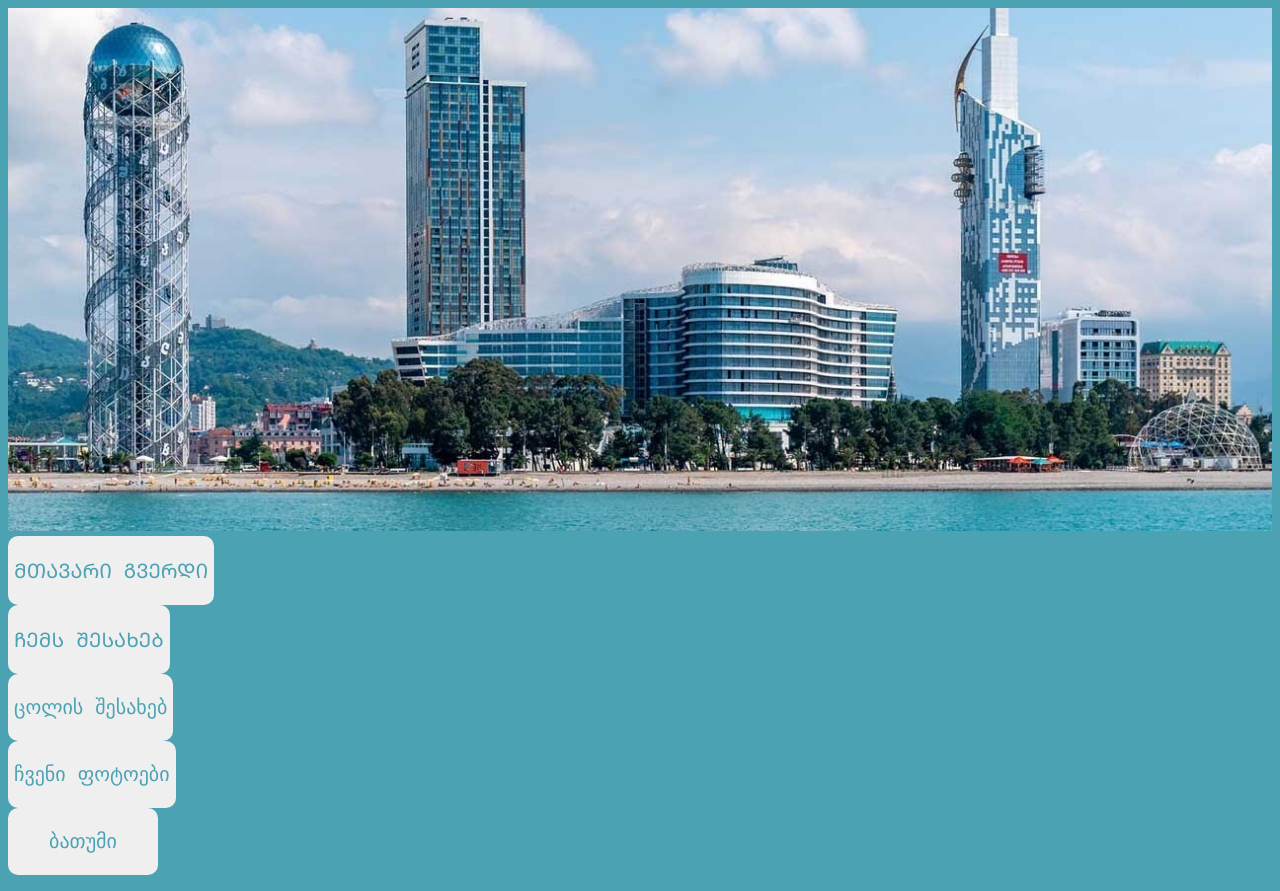
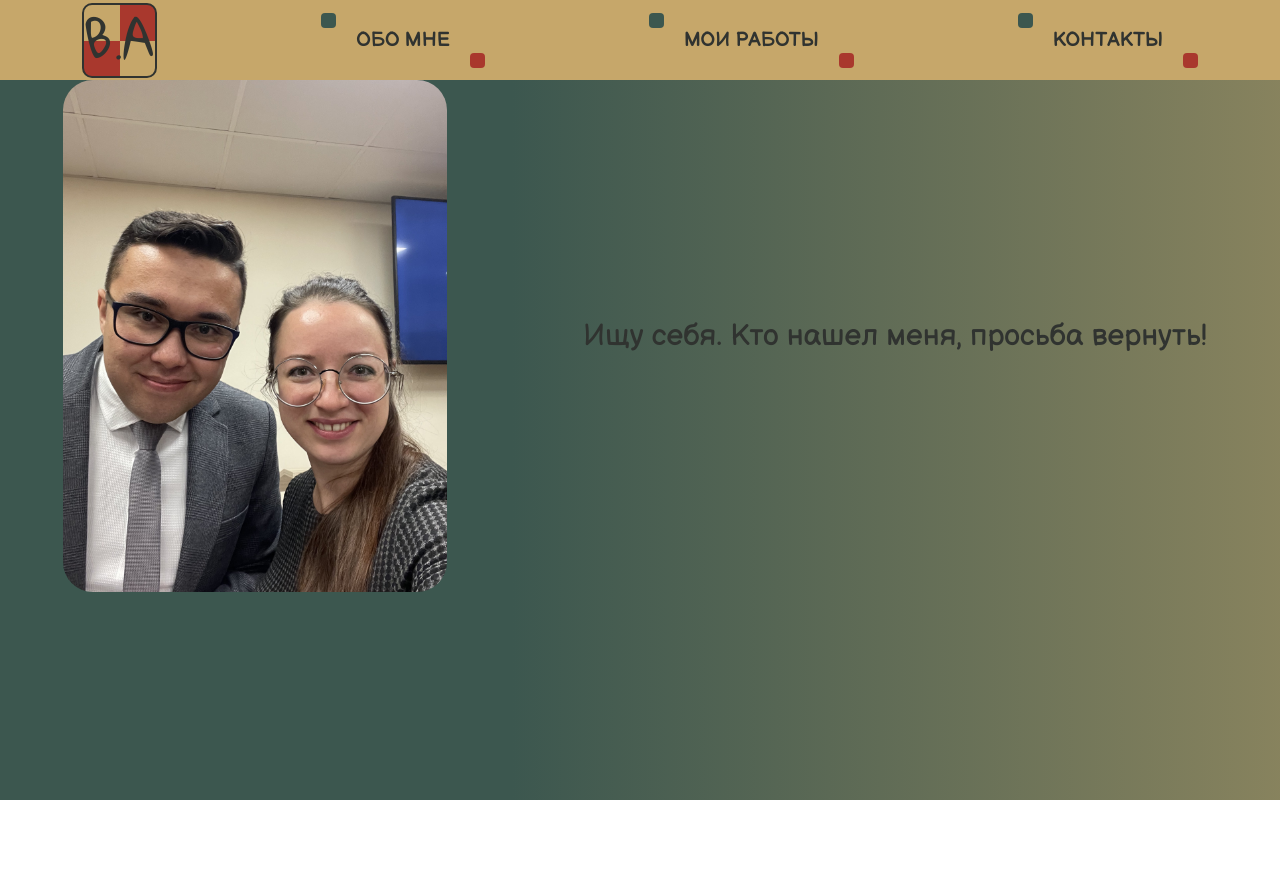
Before and after one commit to uadim4ik9696/uadim4ik, a website: page index.html in a window 1280 px wide. After the commit the page ends 800 px from the top, so only its background shows below. Drawn offline with Linux system fonts and the light colour scheme.

Commit message:
my portfolio

```diff
--- /dev/null
+++ b/css/index.css
@@ -0,0 +1,143 @@
+@import url('https://fonts.googleapis.com/css2?family=Balsamiq+Sans:wght@400;700&family=Gloria+Hallelujah&display=swap');
+
+:root {
+  /* --light-pink: #ffffff; */
+  --yellow: #c6a76a;
+  --red: #a9382d;
+  --dark-green: #303330;
+  --green: #3c574f;
+}
+
+body {
+  background-image: linear-gradient(
+    90deg,
+    var(--green) 40%,
+    var(--yellow) 150%
+  );
+
+  font-family: 'Gloria Hallelujah', cursive;
+}
+/* --------------------------------------------------header--------------------------------------------------------------------------------------- */
+.header {
+  height: 80px;
+  background-color: var(--yellow);
+  display: flex;
+  justify-content: space-around;
+  align-items: center;
+}
+.logo {
+  background-image: linear-gradient(
+      45deg,
+      var(--red) 25%,
+      transparent 25%,
+      transparent 75%,
+      var(--red) 75%,
+      var(--red)
+    ),
+    linear-gradient(
+      45deg,
+      var(--red) 25%,
+      transparent 25%,
+      transparent 75%,
+      var(--red) 75%,
+      var(--red)
+    );
+  background-size: 80px 80px;
+  background-position: 0 0, 36px 36px;
+  border: 2px solid var(--dark-green);
+  border-radius: 10px;
+  width: 75px;
+  height: 75px;
+  display: flex;
+  justify-content: center;
+  align-items: center;
+  position: relative;
+}
+.ab {
+  position: absolute;
+  font-family: 'Gloria Hallelujah', cursive;
+  font-size: 48px;
+  color: var(--dark-green);
+}
+.btn {
+  width: auto;
+  font-family: 'Balsamiq Sans', cursive;
+  font-weight: bold;
+  text-transform: uppercase;
+  background-color: transparent;
+  border: none;
+  height: 55px;
+  line-height: 55px;
+  font-size: 20px;
+  padding: 0 35px;
+  cursor: pointer;
+  position: relative;
+  outline: none;
+  z-index: 5;
+  transition: 0.5s all;
+  color: var(--dark-green);
+}
+.btn::before,
+.btn::after {
+  content: '';
+  width: 15px;
+  height: 15px;
+  position: absolute;
+  transition: 0.3s all;
+  border-radius: 4px;
+}
+.btn::before {
+  background-color: var(--green);
+  top: 0;
+  left: 0;
+  z-index: -2;
+  animation: toBottom 3s ease infinite;
+}
+.btn::after {
+  background-color: var(--red);
+  bottom: 0;
+  right: 0;
+  z-index: -1;
+  animation: toTop 3s ease infinite;
+}
+.btn:hover {
+  color: var(--dark-green);
+  font-size: 20, 5px;
+}
+.btn:hover::before {
+  width: 100%;
+  height: 100%;
+  top: 10px;
+  left: 10px;
+  animation: none;
+  border-radius: 10px;
+}
+.btn:hover::after {
+  width: 100%;
+  height: 100%;
+  animation: none;
+  border-radius: 10px;
+}
+
+.btn:active {
+  color: var(--yellow);
+  transition: none;
+}
+
+/* -----------------------------------header----------------------------------------------------------------------------------------------------- */
+/* -----------------------------------body------------------------------------------------------------------------------------------------------- */
+.foto_conteiner {
+  display: flex;
+  justify-content: space-around;
+  align-items: center;
+}
+.myfoto {
+  width: 30%;
+  border-radius: 30px;
+}
+.text {
+  font-family: 'Balsamiq Sans', cursive;
+  font-size: 30px;
+  margin: 10px;
+  color: var(--dark-green);
+}
--- /dev/null
+++ b/css/obnulenie.css
@@ -0,0 +1,36 @@
+*{
+	padding: 0;
+	margin: 0;
+	border: 0;
+}
+*,*:before,*:after{
+	-moz-box-sizing: border-box;
+	-webkit-box-sizing: border-box;
+	box-sizing: border-box;
+}
+:focus,:active{outline: none;}
+a:focus,a:active{outline: none;}
+
+nav,footer,header,aside{display: block;}
+
+html,body{
+	height: 100%;
+	width: 100%;
+	font-size: 100%;
+	line-height: 1;
+	font-size: 14px;
+	-ms-text-size-adjust: 100%;
+	-moz-text-size-adjust: 100%;
+	-webkit-text-size-adjust: 100%;
+}
+input,button,textarea{font-family:inherit;}
+
+input::-ms-clear{display: none;}
+button{cursor: pointer;}
+button::-moz-focus-inner {padding:0;border:0;}
+a, a:visited{text-decoration: none;}
+a:hover{text-decoration: none;}
+ul li{list-style: none;}
+img{vertical-align: top;}
+
+h1,h2,h3,h4,h5,h6{font-size:inherit;font-weight: 400;}
--- a/index.html
+++ b/index.html
@@ -1,28 +1,29 @@
 <!DOCTYPE html>
-<html lang="ru">
-<head>
-  <meta charset="UTF-8">
-  <meta http-equiv="X-UA-Compatible" content="IE=edge">
-  <meta name="viewport" content="width=device-width, initial-scale=1.0">
-  <title>Ахтямов</title>
-  <link rel="stylesheet" href="style.css">
-</head>
-<body>
-  <header>
-    <img class="img" src="./maxresdefaultbatumi.jpeg" alt="">
-    <div class="uuuu">
+<html lang="en">
+  <head>
+    <meta charset="UTF-8" />
+    <meta http-equiv="X-UA-Compatible" content="IE=edge" />
+    <meta name="viewport" content="width=device-width, initial-scale=1.0" />
+    <title>Portfolio</title>
+    <link rel="stylesheet" href="./css/obnulenie.css" />
+    <link rel="stylesheet" href="./css/index.css" />
+  </head>
+  <body>
+    <header class="header">
+      <div class="logo">
+        <h3 class="ab">B.A</h3>
+      </div>
+      <a href="#conteiner"><button class="btn">обо мне</button></a>
+      <a href="#mywork"><button class="btn">Мои работы</button></a>
+      <a href="#contacts"><button class="btn">Контакты</button></a>
+    </header>
+    <div class="foto_conteiner" id="conteiner">
+      <img class="myfoto" src="./foto/myfoto.jpg" alt="" />
+      <p class="text">Ищу себя. Кто нашел меня, просьба вернуть!</p>
+    </div>
 
-      <button><p class="name">ᲛᲗᲐᲕᲐᲠᲘ ᲒᲕᲔᲠᲓᲘ</p></button>
-      <button><p class="name">ᲩᲔᲛᲡ ᲨᲔᲡᲐᲮᲔᲑ</p></button>
-      <button><p class="name">ცოლის შესახებ</p></button>
-      <button><p class="name">ჩვენი ფოტოები</p></button>
-      <button><p class="name">ბათუმი</p></button>
-      <p class=""></p>
-    </div>
-  </header>
-  <div>
-    <!-- <h1>ვადიმ</h1> -->
-    <!-- <p>Тут стоит что-то расказать о себе, но сейчас голова занята тем, что у меня мало что выходит в CSS... но ныть нельзя! так что буду сопротивляться дальше!!!</p> -->
-</div>
-</body>
+    <div class="mywork" id="myworks"></div>
+
+    <div class="references" id="contacts"></div>
+  </body>
 </html>
--- a/style.css
+++ /dev/null
@@ -1,36 +0,0 @@
-body {
-  background-color: #4ba2b3;
-  font-family: Courier New, monospace;
-
-
-}
-header {
-  height: 100%;
-  width: 100%;
-}
-.img {
-  height: 100%;
-  width: 100%;
-
-}
-.name {
-
-}
-button {
-  display: flex;
-  flex-direction: row;
-  justify-content: center;
-  border-radius: 10px;
-  color: #4ba2b3;
-  border: #4ba2b3;
-  font-size: 10px;
-  min-width: 150px;
-  font-family: Courier New, monospace;
-  font-size: 20px;
-}
-h3 {
-  color: #4ba2b3;
-}
- .uuuu {
-  /* display: flex; */
- }
```
Also changed, not shown: package.json (added, +25 -0 lines), README.md, foto/myfoto.jpg (added), img/metal.jpg (added), maxresdefaultbatumi.jpeg (deleted), 4 other files.
